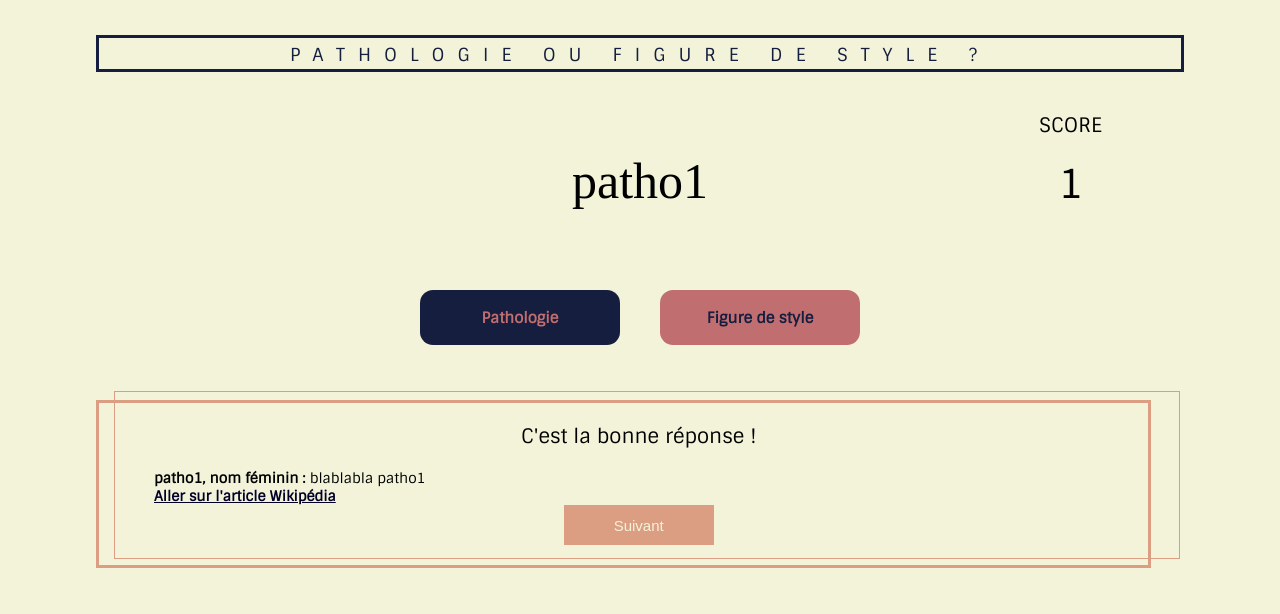
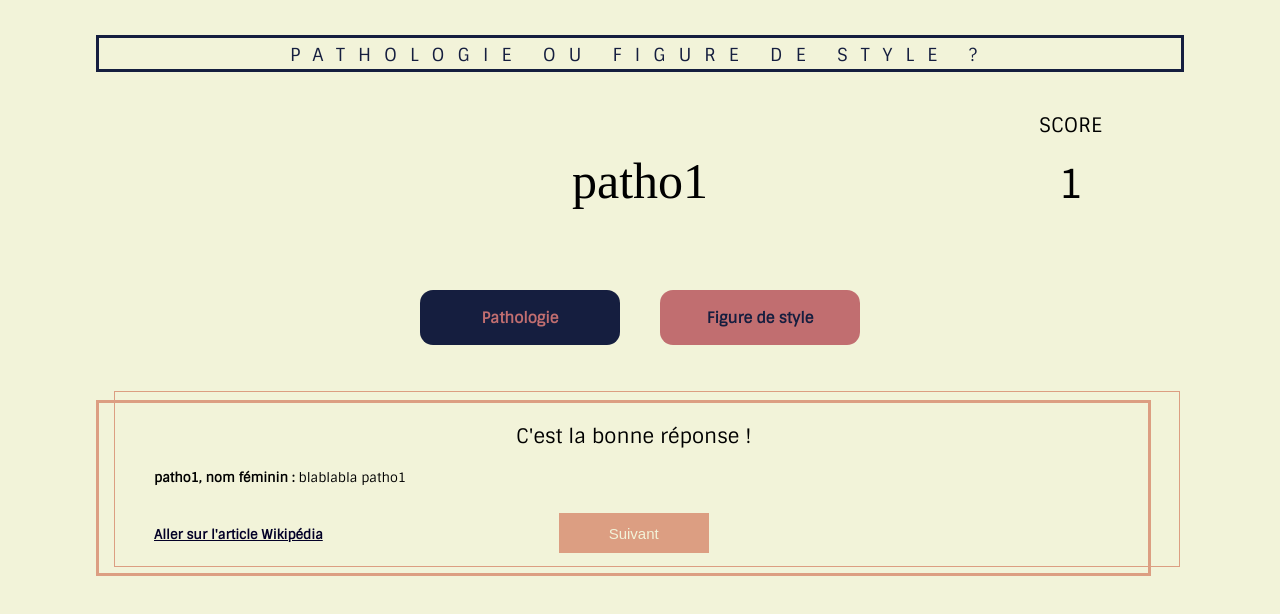
Before and after one commit to gabrielledevz/pathologie-ou-figure-de-style, a React (Create React App) app: page / in a window 1280 px wide. Both pictures are taken after a click on the button "Pathologie". Shown: the top 614 px of the page. Built offline with nearby package versions, Linux system fonts and the light colour scheme; a web font is replaced by a local one.

Commit message:
Améliorer l'affichage des exemples de figures de style

```diff
--- a/src/components/App.css
+++ b/src/components/App.css
@@ -136,17 +136,23 @@
   width: 25%;
   text-transform: uppercase;
   text-align: center;
-  font-size: 40px;
 }
 
 .score p {
   font-size: 20px;
 }
 
+.score-number {
+  font-size: 40px;
+}
+
 button {
   transition-property: background-color, color;
   transition-duration: 200ms;
   transition-timing-function: ease-in-out;
+}
+
+button:enabled {
   cursor: pointer;
 }
 
@@ -187,7 +193,7 @@
   border-style: solid;
   border-color: var(--color-bronze);
   padding-left: 55px;
-  padding-right: 25px;
+  padding-right: 35px;
   padding-bottom: 20px;
   padding-top: 20px;
   position: relative;
@@ -217,17 +223,34 @@
 .info-zone {
   padding-top: 20px;
   text-align: left;
-  font-size: 14px;
+  font-size: 13px;
 }
 
-em {
+.definition {
+  padding-bottom: 10px;
+}
+
+.definition em {
   font-weight: bold;
   font-style: normal;
+}
+
+.example {
+  border-left: 4px solid var(--color-dark-bronze);
+  padding-left: 15px;
+  padding-top: 5px;
+  padding-bottom: 5px;
+}
+
+.example em {
+  font-style: italic;
 }
 
 .wikipedia-link {
   font-weight: bold;
   color: var(--color-dark-blue);
+  position: relative;
+  top: 30px;
 }
 
 .next-button {
```
